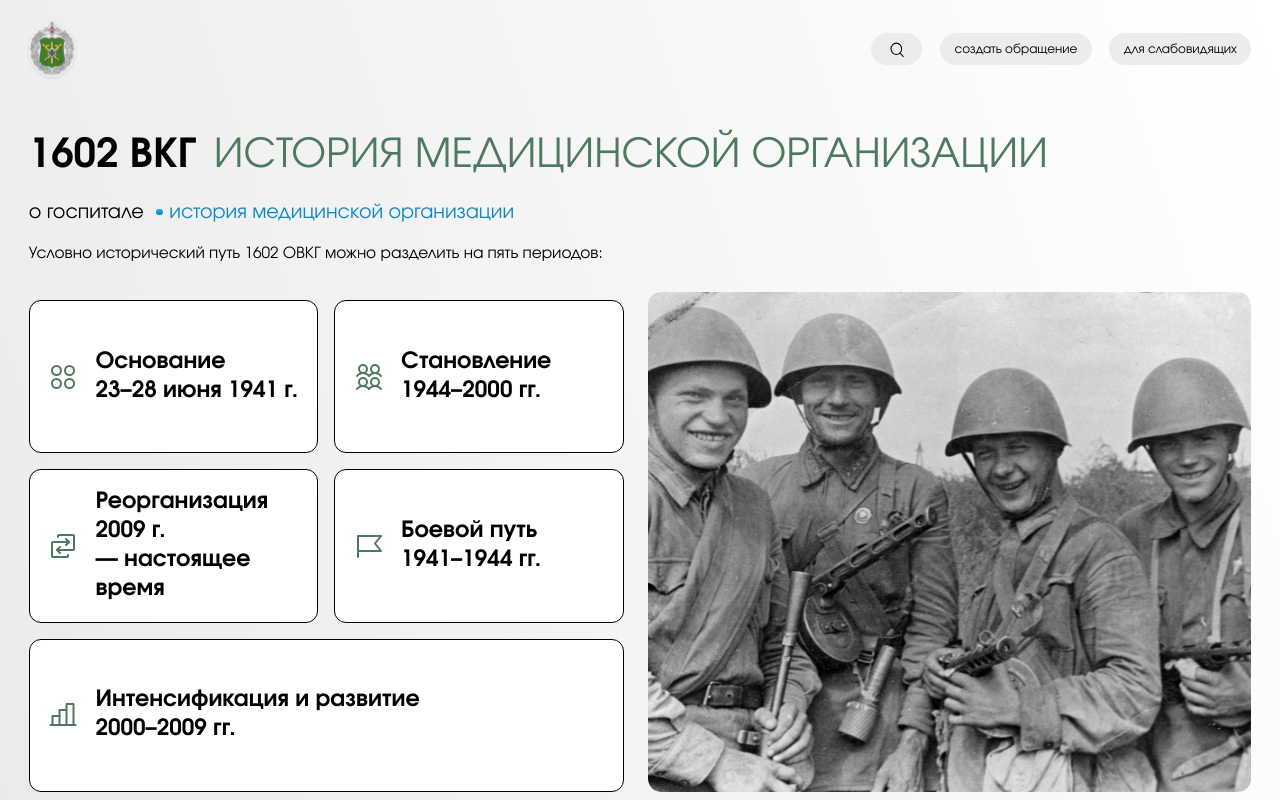
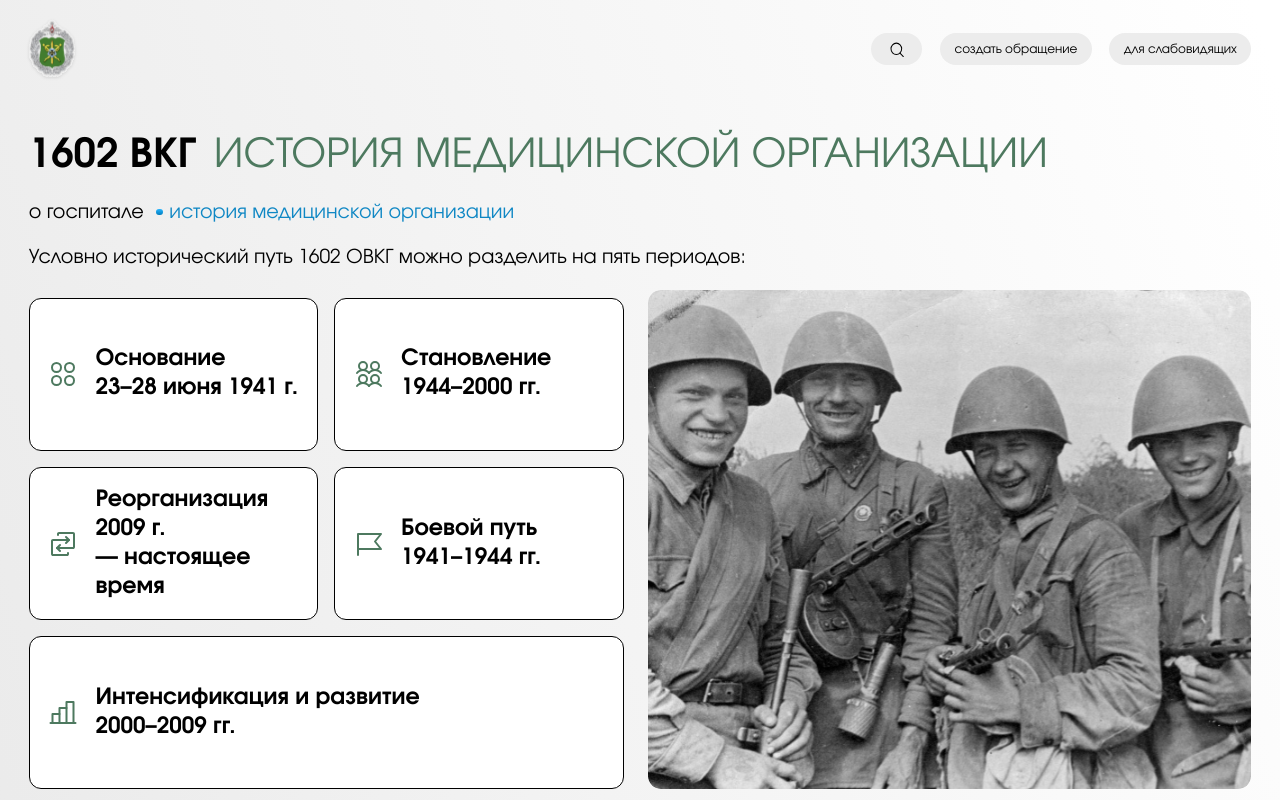
Before and after one commit to jestyrn-del/Hospital-website, a React (Vite) app: page /#/history in a window 1280 px wide. Shown: the top 800 px of the page. Built offline with nearby package versions, Linux system fonts and the light colour scheme.

Commit message:
History-page: unsticky description text

```diff
--- a/src/pages/History/History.css
+++ b/src/pages/History/History.css
@@ -65,13 +65,13 @@
 /* === DESCRIPTION ================= */
 /* ================================= */
 .history-description-more {
-    margin-bottom: 2%;
+    margin-bottom: 2vh;
 }
 
 .history-description-more p {
     margin: 0;
 
-    font-size: 1.2vw;
+    font-size: 2.4vh;
     font-weight: 400;
     line-height: 1.6;
 
```
